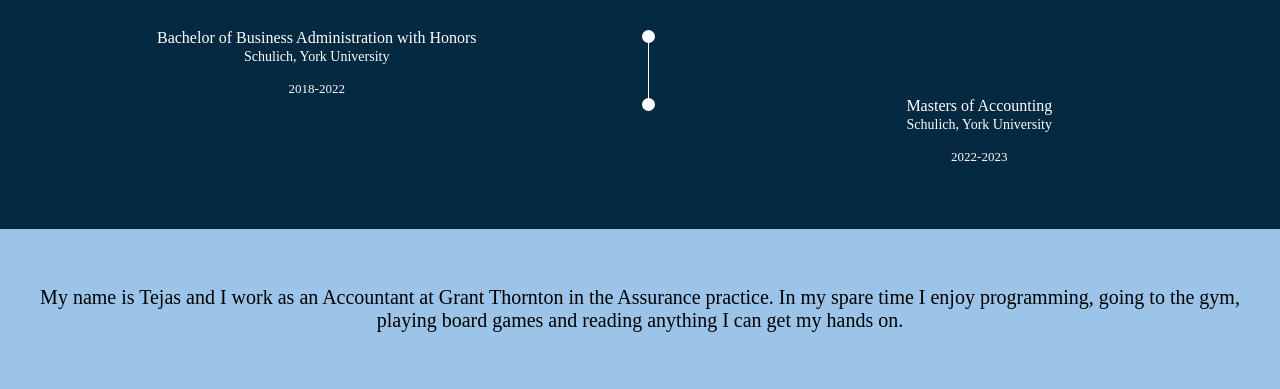
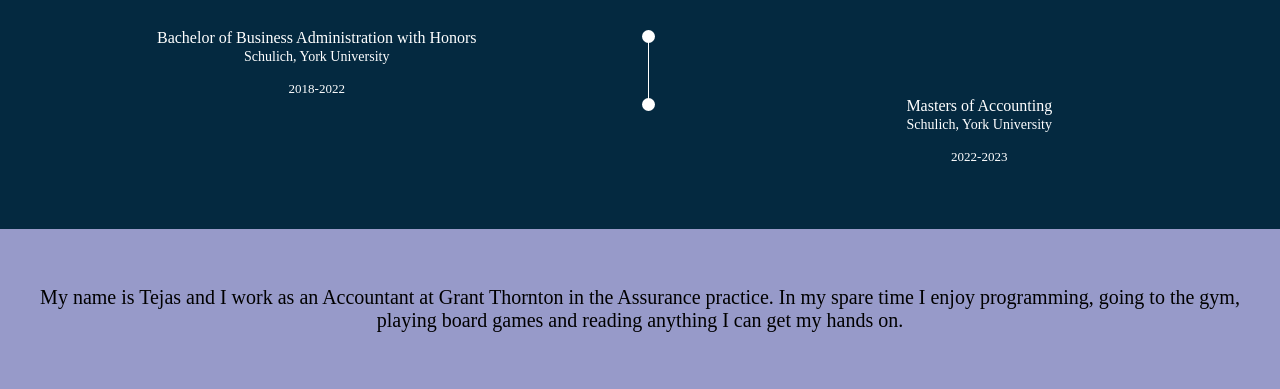
Before and after one commit to Tejasvshetty/Website, a plain HTML site: page index.html in a window 1280 px wide. Shown: the part 496-885 px from the top of the page. Drawn offline with nearby package versions, Linux system fonts and the light colour scheme; some icons are missing.

Commit message:
updating style 2023/11/11

```diff
--- a/style.css
+++ b/style.css
@@ -255,7 +255,7 @@ header{
 
 
 body{
-  background-color: rgba(89, 157, 217, 0.6);
+  background-color: rgba(83, 87, 166, 0.6);
 }
 
 #welcome{
```
